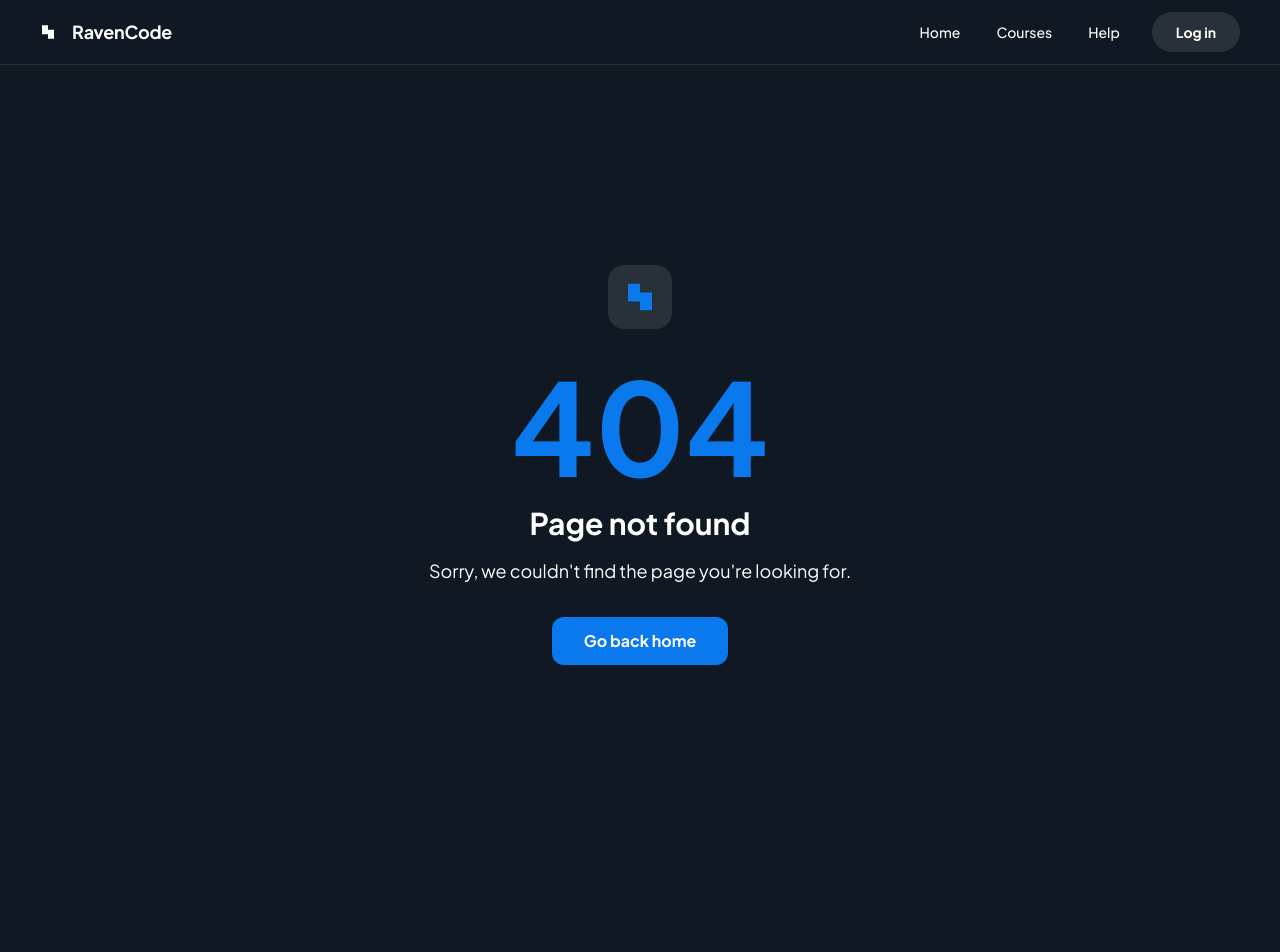
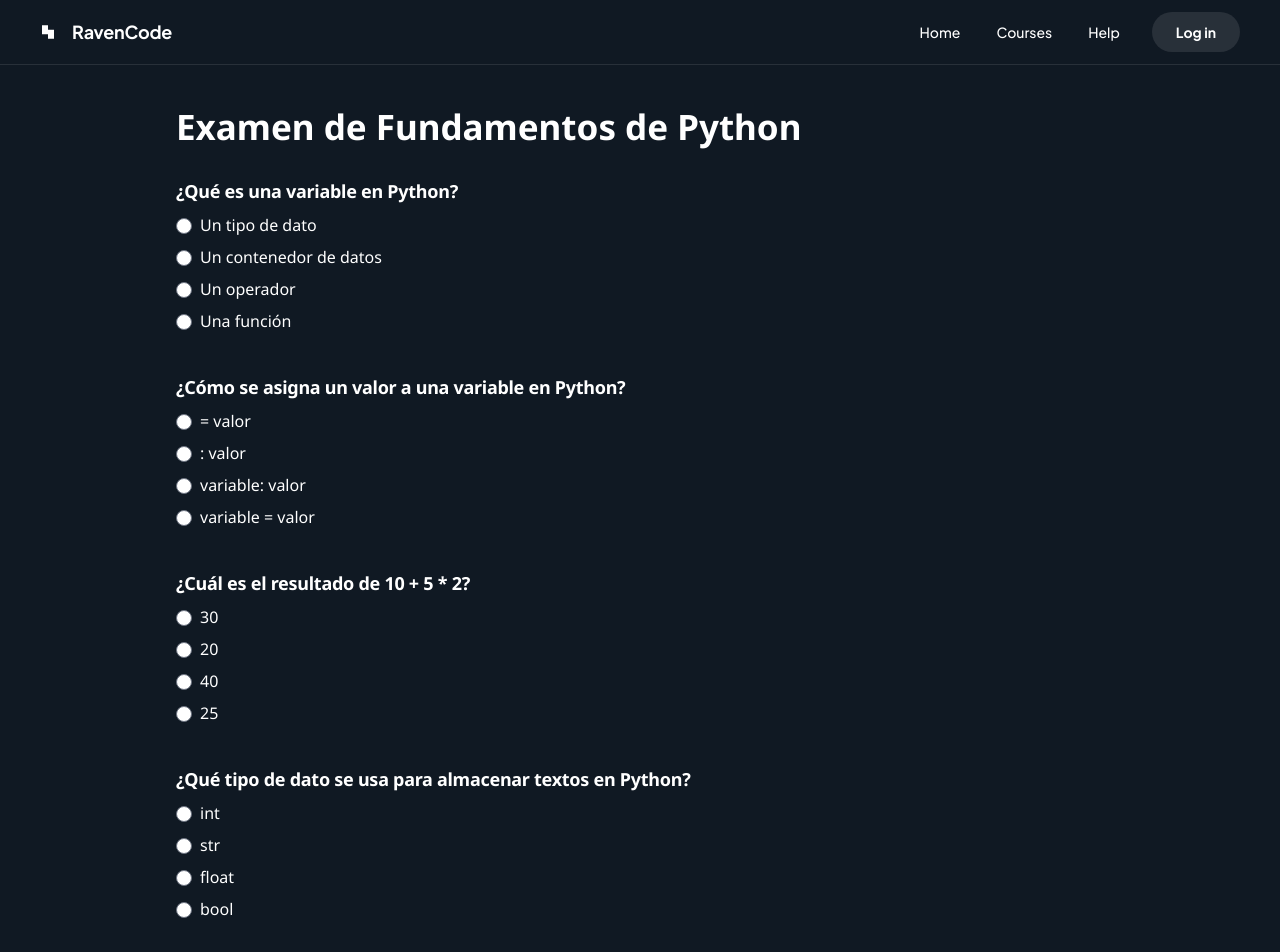
Before and after one commit to RavenCode-Eng2/ravencode-frontend, a React (Vite) app: page /Assesment1 in a window 1280 px wide. Before the commit this address had no page. Shown: the top 952 px of the page. Before the commit the page ends 865 px from the top, so only its background shows below. Built offline with nearby package versions, Linux system fonts and the light colour scheme.

Commit message:
Assesment1 created

```diff
--- a/src/App.tsx
+++ b/src/App.tsx
@@ -15,6 +15,9 @@ import Lesson3 from './pages/Module1/Lesson3';
 
 import Lesson4 from './pages/Module1/Lesson4';
 import Lesson5 from "./pages/Module1/Lesson5";
+import Asessment1 from "./pages/Module1/Asessment1";
+
+
 
 
 import { AuthProvider } from './context/AuthContext';
@@ -57,6 +60,7 @@ function App() {
 
                     <Route path="/lesson4" element={<PublicLayout><Lesson4 /></PublicLayout>} />
                     <Route path="/lesson5" element={<PublicLayout><Lesson5 /></PublicLayout>} />
+                    <Route path="/Assesment1" element={<PublicLayout><Asessment1 /></PublicLayout>} />
 
 
                     {/* Protected routes with dashboard layout */}
--- /dev/null
+++ b/src/pages/Module1/Asessment1.tsx
@@ -0,0 +1,188 @@
+import React, { useState } from "react";
+import { theme } from "../../theme";
+import Button from "../../components/Button"; // Asegúrate de que tienes el componente Button
+import oper_aritm from "../../assets/images/oper_aritmet.png";
+import oper_comp from "../../assets/images/oper_comp.png";
+import oper_logic from "../../assets/images/oper_logicos.png";
+import operacion from "../../assets/images/operacion.png";
+import { Link, useNavigate } from 'react-router-dom';
+import { useEffect } from "react";
+
+
+import { Light as SyntaxHighlighter } from "react-syntax-highlighter"; // Importa el resaltado de sintaxis
+import { monokai } from "react-syntax-highlighter/dist/esm/styles/hljs";
+import EditorContainer from "../../components/CodeMirror/EditorContainer";
+
+interface PageWithEditorsProps {}
+const questions = [
+  {
+    question: "¿Qué es una variable en Python?",
+    options: ["Un tipo de dato", "Un contenedor de datos", "Un operador", "Una función"],
+    answer: "Un contenedor de datos",
+  },
+  {
+    question: "¿Cómo se asigna un valor a una variable en Python?",
+    options: ["= valor", ": valor", "variable: valor", "variable = valor"],
+    answer: "variable = valor",
+  },
+  {
+    question: "¿Cuál es el resultado de 10 + 5 * 2?",
+    options: ["30", "20", "40", "25"],
+    answer: "20",
+  },
+  {
+    question: "¿Qué tipo de dato se usa para almacenar textos en Python?",
+    options: ["int", "str", "float", "bool"],
+    answer: "str",
+  },
+  {
+    question: "¿Cómo se define un número decimal en Python?",
+    options: ["10", "10.0", "10,0", "None"],
+    answer: "10.0",
+  },
+  {
+    question: "¿Qué devuelve la función type() en Python?",
+    options: ["El valor de la variable", "El tipo de dato de la variable", "La longitud de la variable", "Nada"],
+    answer: "El tipo de dato de la variable",
+  },
+  {
+    question: "¿Qué operador se utiliza para la división en Python?",
+    options: ["/", "//", "%", "^"],
+    answer: "/",
+  },
+  {
+    question: "¿Cómo se convierte una cadena a un entero en Python?",
+    options: ["int()", "str()", "float()", "bool()"],
+    answer: "int()",
+  },
+  {
+    question: "¿Cuál es el valor de la variable después de la operación x = '10' + 5?",
+    options: ["'105'", "15", "'15'", "Error"],
+    answer: "Error",
+  },
+  {
+    question: "¿Cuál de los siguientes es un tipo de dato booleano en Python?",
+    options: ["True", "1", "None", "All"],
+    answer: "True",
+  },
+];
+
+interface ExamProps {}
+
+const Assesment1: React.FC<ExamProps> = () => {
+  const [answers, setAnswers] = useState<string[]>(new Array(10).fill(""));
+  const [score, setScore] = useState<number | null>(null);
+  const [showModal, setShowModal] = useState<boolean>(false);
+  const [modalMessage, setModalMessage] = useState<string>("");
+
+  const handleOptionChange = (e: React.ChangeEvent<HTMLInputElement>, index: number) => {
+    const updatedAnswers = [...answers];
+    updatedAnswers[index] = e.target.value;
+    setAnswers(updatedAnswers);
+  };
+
+  const handleSubmit = () => {
+    let correctAnswers = 0;
+    questions.forEach((question, index) => {
+      if (answers[index] === question.answer) {
+        correctAnswers++;
+      }
+    });
+    setScore(correctAnswers);
+
+    // Set modal message based on score
+    if (correctAnswers <= 3) {
+      setModalMessage("Por favor revisa los contenidos del módulo y repite el examen.");
+    } else if (correctAnswers >= 4 && correctAnswers <= 7) {
+      setModalMessage("Sigue esforzándote, vas muy bien.");
+    } else if (correctAnswers >= 8) {
+      setModalMessage("¡Felicidades, aprobaste el módulo 1!");
+    }
+
+    setShowModal(true); // Show the modal after submitting
+  };
+
+  return (
+    <div
+      className="relative flex size-full min-h-screen flex-col"
+      style={{
+        background: theme.colors.background.main,
+        color: theme.colors.text.primary,
+        fontFamily: 'Lexend, "Noto Sans", sans-serif',
+      }}
+    >
+      <div className="layout-container flex h-full grow flex-col">
+        <div className="px-40 flex flex-1 justify-center py-5">
+          <div className="layout-content-container flex flex-col max-w-[960px] flex-1">
+            <h1 className="text-white tracking-light text-[35px] font-bold leading-tight px-4 text-left pb-3 pt-5">
+              Examen de Fundamentos de Python
+            </h1>
+            <form>
+              {questions.map((question, index) => (
+                <div key={index} className="mb-6">
+                  <h3 className="text-white text-lg font-bold tracking-[-0.015em] px-4 pb-2 pt-4">
+                    {question.question}
+                  </h3>
+                  <div className="px-4">
+                    {question.options.map((option, optionIndex) => (
+                      <div key={optionIndex} className="mb-2">
+                        <label>
+                          <input
+                            type="radio"
+                            name={`question-${index}`}
+                            value={option}
+                            checked={answers[index] === option}
+                            onChange={(e) => handleOptionChange(e, index)}
+                            className="mr-2"
+                          />
+                          {option}
+                        </label>
+                      </div>
+                    ))}
+                  </div>
+                </div>
+              ))}
+            </form>
+            <div className="mt-8 flex justify-between">
+              <Button
+                size="md"
+                variant="primary"
+                className="px-6 py-3 text-base font-bold leading-normal"
+                onClick={handleSubmit}
+              >
+                Subir
+              </Button>
+            </div>
+            {score !== null && (
+              <div className="mt-8 text-center">
+                <h3 className="text-white text-lg font-bold tracking-[-0.015em]">
+                  Tu calificación es: {score} de {questions.length}
+                </h3>
+              </div>
+            )}
+          </div>
+        </div>
+      </div>
+
+      {/* Modal */}
+      {showModal && (
+        <div className="fixed inset-0 flex items-center justify-center bg-black bg-opacity-50">
+          <div className="bg-white p-8 rounded-lg text-center w-80">
+            <h2 className="text-2xl font-bold text-black mb-4">Resultado del Examen</h2>
+            <p className="text-lg text-black mb-4">{modalMessage}</p>
+            <Button
+              size="md"
+              variant="primary"
+              className="px-6 py-3 text-base font-bold leading-normal"
+              onClick={() => setShowModal(false)}
+            >
+              Cerrar
+            </Button>
+          </div>
+        </div>
+      )}
+    </div>
+  );
+};
+
+export default Assesment1;
--- a/src/pages/Module1/Introduction.tsx
+++ b/src/pages/Module1/Introduction.tsx
@@ -3,15 +3,20 @@ import { theme } from "../../theme";
 import Button from "../../components/Button";
 import objetivos_image from "../../assets/images/objetivos.png";
 import { Link, useNavigate } from 'react-router-dom';
+import { useEffect } from "react";
 
 
 const Introduction = () => {
+  useEffect(() => {
+    // Al montar el componente, llevar el scroll a la parte superior
+    window.scrollTo(0, 0);
+  }, []); // Este efecto solo se ejecutará una vez al montar el componente
+
   const navigate = useNavigate();
 
   const handleButtonClick = () => {
-    navigate('/lesson1');
+    navigate("/lesson1");
   };
-
 
   return (
     <div
@@ -27,7 +32,7 @@ const Introduction = () => {
             <div className="flex flex-wrap gap-2 p-4">
               <Link
                 className="text-[#8e99cc] text-base font-medium leading-normal"
-                to= "/courses"
+                to="/courses"
               >
                 Fundamentos de Python
               </Link>
@@ -43,10 +48,17 @@ const Introduction = () => {
                 Bienvenido/a al mundo de la programación!
               </h1>
               <h2 className="text-white text-lg font-normal leading-normal text-justify">
-                  En este espacio encontrarás herramientas que te ayudarán a dar tus primeros pasos en el mundo de la programación. Nuestro objetivo no es solo que aprendas, sino que descubras lo fascinante y útil que puede ser programar. A lo largo del curso trabajaremos con dos lenguajes muy populares: Python y JavaScript. Comenzaremos con Python, un lenguaje ideal para principiantes por su claridad y simplicidad.
+                En este espacio encontrarás herramientas que te ayudarán a dar
+                tus primeros pasos en el mundo de la programación. Nuestro
+                objetivo no es solo que aprendas, sino que descubras lo
+                fascinante y útil que puede ser programar. A lo largo del curso
+                trabajaremos con dos lenguajes muy populares: Python y
+                JavaScript. Comenzaremos con Python, un lenguaje ideal para
+                principiantes por su claridad y simplicidad.
               </h2>
               <h3 className="text-white text-lg font-normal leading-normal text-justify">
-                    En este primer módulo aprenderás los fundamentos esenciales para comenzar a escribir tus propios programas.
+                En este primer módulo aprenderás los fundamentos esenciales para
+                comenzar a escribir tus propios programas.
               </h3>
             </div>
             <div
@@ -57,14 +69,15 @@ const Introduction = () => {
                 backgroundPosition: "center", // Centra la imagen dentro del contenedor
                 marginTop: "20px", // Ajusta la posición de la imagen
               }}
-            >
-            </div>
+            ></div>
 
             <h2 className="text-white text-[25px] font-bold leading-tight tracking-[-0.015em] px-3 pb-3 pt-5">
               Objetivos
             </h2>
             <p className="text-white text-lg font-normal leading-normal pb-3 pt-1 px-4">
-              El objetivo de este módulo es que entiendas que es programar y que entiendas la sintaxis básica de Python.  Para lograrlo, abordaremos los siguientes temas distribuidos en 5 lecciones:
+              El objetivo de este módulo es que entiendas que es programar y que
+              entiendas la sintaxis básica de Python. Para lograrlo, abordaremos
+              los siguientes temas distribuidos en 5 lecciones:
             </p>
             <ul className="list-disc pl-8 text-white text-lg font-normal leading-normal mb-4">
               <li>¿Qué es programar? ¿Qué es Python?</li>
@@ -74,7 +87,8 @@ const Introduction = () => {
               <li>Operaciones y expresiones</li>
             </ul>
             <p className="text-white text-lg font-normal leading-normal pb-3 pt-1 px-4 mb-4">
-              Al finalizar, pondrás a prueba lo aprendido a través de un examen que te ayudará a reforzar tus conocimientos.
+              Al finalizar, pondrás a prueba lo aprendido a través de un examen
+              que te ayudará a reforzar tus conocimientos.
             </p>
             <p className="text-white text-lg font-normal leading-normal pb-3 pt-1 px-4 mb-4">
               ¡Comencemos tu camino en el mundo de la programación con Python!
--- a/src/pages/Module1/Lesson1.tsx
+++ b/src/pages/Module1/Lesson1.tsx
@@ -8,9 +8,16 @@ import { Link, useNavigate } from 'react-router-dom';
 import '../../App.css';
 import { Light as SyntaxHighlighter } from 'react-syntax-highlighter';  // Importa el resaltado de sintaxis
 import { monokai} from 'react-syntax-highlighter/dist/esm/styles/hljs';
+import { useEffect } from "react";
 
 
 const Lesson1 = () => {
+
+  useEffect(() => {
+      // Al montar el componente, llevar el scroll a la parte superior
+      window.scrollTo(0, 0);
+    }, []); // Este efecto solo se ejecutará una vez al montar el componente
+
    const navigate = useNavigate();
 
    const handleButtonClick = () => {
--- a/src/pages/Module1/Lesson2.tsx
+++ b/src/pages/Module1/Lesson2.tsx
@@ -12,9 +12,16 @@ import VS6 from "../../assets/images/VS6.png";
 import VS7 from "../../assets/images/VS7.png";
 import VS8 from "../../assets/images/VS8.png";
 import { Link, useNavigate } from 'react-router-dom';
+import { useEffect } from "react";
 
 
 const Lesson2 = () => {
+
+  useEffect(() => {
+      // Al montar el componente, llevar el scroll a la parte superior
+      window.scrollTo(0, 0);
+    }, []); // Este efecto solo se ejecutará una vez al montar el componente
+
   const navigate = useNavigate();
 
   const handleButtonClick = () => {
--- a/src/pages/Module1/Lesson3.tsx
+++ b/src/pages/Module1/Lesson3.tsx
@@ -8,11 +8,18 @@ import '../../App.css';
 import { Light as SyntaxHighlighter } from 'react-syntax-highlighter';  // Importa el resaltado de sintaxis
 import { monokai} from 'react-syntax-highlighter/dist/esm/styles/hljs';
 import EditorContainer from "../../components/CodeMirror/EditorContainer";
+import { useEffect } from "react";
 
 interface PageWithEditorsProps {}
 
 
 const Lesson3: React.FC<PageWithEditorsProps> = () => {
+
+  useEffect(() => {
+      // Al montar el componente, llevar el scroll a la parte superior
+      window.scrollTo(0, 0);
+    }, []); // Este efecto solo se ejecutará una vez al montar el componente
+
   // Estado para los códigos en los editores
     const [currentCode1, setCurrentCode1] =
       useState<string>(`
--- a/src/pages/Module1/Lesson4.tsx
+++ b/src/pages/Module1/Lesson4.tsx
@@ -1,4 +1,4 @@
-import React, { useState } from "react";
+import React, { useState} from "react";
 import { theme } from "../../theme";
 import Button from "../../components/Button"; // Asegúrate de tener el componente Button
 import tipos_datos from "../../assets/images/tipos_datos.png";
@@ -6,13 +6,18 @@ import { Light as SyntaxHighlighter } from "react-syntax-highlighter"; // Import
 import { monokai } from "react-syntax-highlighter/dist/esm/styles/hljs";
 import { Link, useNavigate } from 'react-router-dom';
 import EditorContainer from "../../components/CodeMirror/EditorContainer";
+import { useEffect } from "react";
 
 interface PageWithEditorsProps {}
 
 const Lesson4: React.FC<PageWithEditorsProps> = () => {
+  useEffect(() => {
+    // Al montar el componente, llevar el scroll a la parte superior
+    window.scrollTo(0, 0);
+  }, []); // Este efecto solo se ejecutará una vez al montar el componente
+
   // Estado para los códigos en los editores
-  const [currentCode1, setCurrentCode1] =
-    useState<string>(`
+  const [currentCode1, setCurrentCode1] = useState<string>(`
     `);
   const [currentCode2, setCurrentCode2] = useState<string>(
     'print("Hello, Second Editor!")'
@@ -34,19 +39,21 @@ const Lesson4: React.FC<PageWithEditorsProps> = () => {
 
   const navigate = useNavigate();
 
-   const handleButtonClick = () => {
-        navigate('/lesson3');
-    };
+  const handleButtonClick = () => {
+    navigate("/lesson3");
+  };
 
-   const handleButtonClick1 = () => {
-        navigate('/lesson1')
-    };
-
+  const handleButtonClick1 = () => {
+    navigate("/lesson5");
+  };
 
   return (
     <div
-      className="relative flex size-full min-h-screen flex-col bg-[#101323] dark group/design-root overflow-x-hidden"
-      style={{ fontFamily: 'Lexend, "Noto Sans", sans-serif' }}
+      className="relative flex min-h-screen flex-col"
+      style={{
+        background: theme.colors.background.main,
+        fontFamily: theme.typography.fontFamily,
+      }}
     >
       <div className="layout-container flex h-full grow flex-col">
         <div className="px-40 flex flex-1 justify-center py-5">
@@ -54,7 +61,7 @@ const Lesson4: React.FC<PageWithEditorsProps> = () => {
             <div className="flex flex-wrap gap-2 p-4">
               <Link
                 className="text-[#8e99cc] text-base font-medium leading-normal"
-                to= "/courses"
+                to="/courses"
               >
                 Fundamentos de Python
               </Link>
--- a/src/pages/Module1/Lesson5.tsx
+++ b/src/pages/Module1/Lesson5.tsx
@@ -5,6 +5,9 @@ import oper_aritm from "../../assets/images/oper_aritmet.png";
 import oper_comp from "../../assets/images/oper_comp.png";
 import oper_logic from "../../assets/images/oper_logicos.png";
 import operacion from "../../assets/images/operacion.png";
+import { Link, useNavigate } from 'react-router-dom';
+import { useEffect } from "react";
+
 
 import { Light as SyntaxHighlighter } from "react-syntax-highlighter"; // Importa el resaltado de sintaxis
 import { monokai } from "react-syntax-highlighter/dist/esm/styles/hljs";
@@ -13,6 +16,12 @@ import EditorContainer from "../../components/CodeMirror/EditorContainer";
 interface PageWithEditorsProps {}
 
 const Lesson5: React.FC<PageWithEditorsProps> = () => {
+
+  useEffect(() => {
+      // Al montar el componente, llevar el scroll a la parte superior
+      window.scrollTo(0, 0);
+    }, []); // Este efecto solo se ejecutará una vez al montar el componente
+
   // Estado para los códigos en los editores
   const [currentCode1, setCurrentCode1] = useState<string>(`
     `);
@@ -34,21 +43,35 @@ const Lesson5: React.FC<PageWithEditorsProps> = () => {
   const editorSize2 = { width: "100px", height: "40px" };
   const consoleSize2 = { width: "100px", height: "15px" };
 
+
+  const navigate = useNavigate();
+
+     const handleButtonClick = () => {
+          navigate('/lesson4');
+      };
+
+     const handleButtonClick1 = () => {
+          navigate('/lesson5')
+      };
+
   return (
     <div
-      className="relative flex size-full min-h-screen flex-col bg-[#14161f] dark group/design-root overflow-x-hidden"
-      style={{ fontFamily: 'Lexend, "Noto Sans", sans-serif' }}
+      className="relative flex min-h-screen flex-col"
+            style={{
+              background: theme.colors.background.main,
+              fontFamily: theme.typography.fontFamily,
+            }}
     >
       <div className="layout-container flex h-full grow flex-col">
         <div className="px-40 flex flex-1 justify-center py-5">
           <div className="layout-content-container flex flex-col max-w-[960px] flex-1">
             <div className="flex flex-wrap gap-2 p-4">
-              <a
-                className="text-[#9ba1bf] text-base font-medium leading-normal"
-                href="#"
-              >
-                Fundamentos de python
-              </a>
+              <Link
+                  className="text-[#8e99cc] text-base font-medium leading-normal"
+                  to= "/courses"
+                  >
+                  Fundamentos de Python
+                  </Link>
               <span className="text-[#9ba1bf] text-base font-medium leading-normal">
                 /
               </span>
@@ -353,6 +376,29 @@ const Lesson5: React.FC<PageWithEditorsProps> = () => {
                 </div>
               </div>
             </p>
+            <div className="mt-8 flex justify-between">
+              <div className="mt-8 text-left">
+                <Button
+                  size="md"
+                  variant="primary"
+                  className=" px-6 py-3 text-base font-bold leading-normal"
+                  onClick={handleButtonClick}
+                >
+                  Anterior
+                </Button>
+              </div>
+
+              <div className="mt-8 text-right">
+                <Button
+                  size="md"
+                  variant="primary"
+                  className=" px-6 py-3 text-base font-bold leading-normal"
+                  onClick={handleButtonClick1}
+                >
+                  Empezar evaluación
+                </Button>
+              </div>
+            </div>
           </div>
         </div>
       </div>
```
Also changed, not shown: 1 other file (tests, documents, lock files or other folders). Lines whose indentation alone changed are shown as unchanged.
